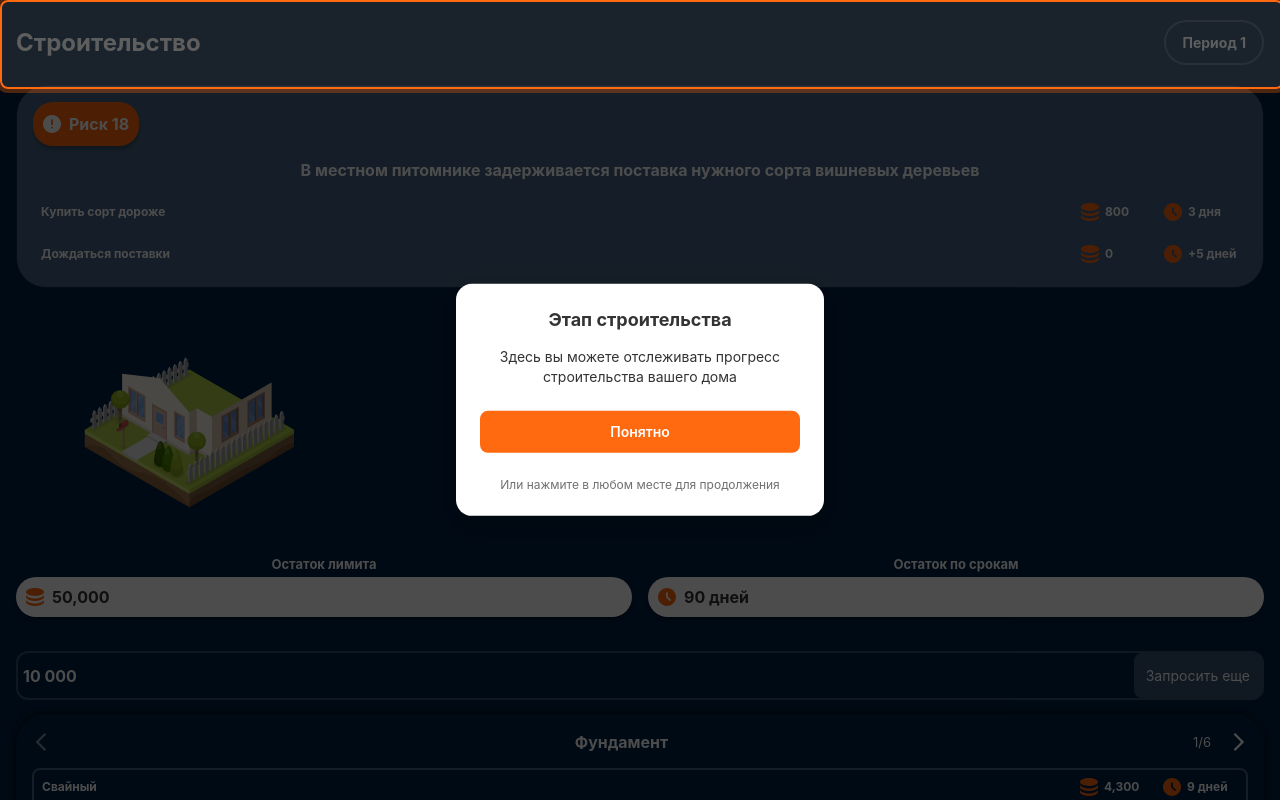
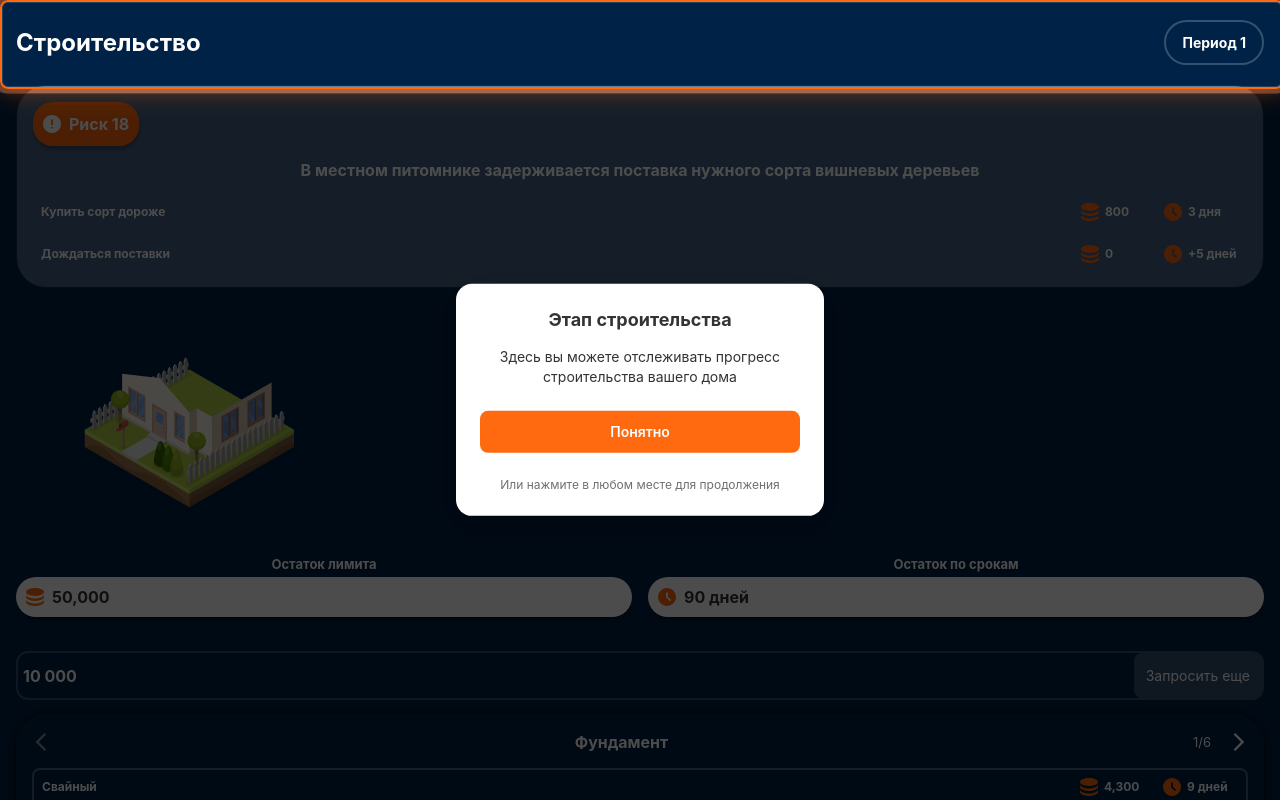
Before and after one commit to gorohovAv/house, a React (Vite) app in the folder house-app/: page /construction in a window 1280 px wide. Built offline with nearby package versions, Linux system fonts and the light colour scheme.

Commit message:
подсветка в турах

```diff
--- a/house-app/src/components/TourOverlay.css
+++ b/house-app/src/components/TourOverlay.css
@@ -17,15 +17,104 @@
   background: rgba(0, 0, 0, 0.7);
   pointer-events: auto;
   cursor: pointer;
+  /* Создаем дырку для подсвечиваемого элемента */
+  clip-path: polygon(
+    0% 0%,
+    0% 100%,
+    100% 100%,
+    100% 0%
+  );
+  transition: clip-path 0.4s cubic-bezier(0.4, 0, 0.2, 1);
+  animation: tourBackdropFadeIn 0.3s ease-out;
+}
+
+.tour-backdrop.with-highlight {
+  /* Дырка будет создана динамически через inline стили */
+  clip-path: polygon(
+    0% 0%,
+    0% 100%,
+    100% 100%,
+    100% 0%
+  );
+  animation: tourBackdropHighlightIn 0.5s cubic-bezier(0.4, 0, 0.2, 1);
+}
+
+@keyframes tourBackdropFadeIn {
+  from {
+    opacity: 0;
+  }
+  to {
+    opacity: 1;
+  }
+}
+
+@keyframes tourBackdropHighlightIn {
+  0% {
+    opacity: 0;
+    clip-path: polygon(0% 0%, 0% 100%, 100% 100%, 100% 0%);
+  }
+  50% {
+    opacity: 0.5;
+  }
+  100% {
+    opacity: 1;
+    /* clip-path будет установлен динамически */
+  }
 }
 
 .tour-highlight {
   position: absolute;
-  background: rgba(255, 255, 255, 0.1);
+  background: transparent;
   border: 2px solid var(--color-button-primary);
   border-radius: 8px;
   pointer-events: none;
-  box-shadow: 0 0 0 4px rgba(255, 105, 16, 0.3);
+  box-shadow:
+    0 0 0 4px rgba(255, 105, 16, 0.3),
+    0 0 20px rgba(255, 105, 16, 0.4),
+    inset 0 0 0 1px rgba(255, 255, 255, 0.1);
+  z-index: 1;
+  animation:
+    tourHighlightAppear 0.6s cubic-bezier(0.4, 0, 0.2, 1),
+    tourHighlightPulse 2s ease-in-out infinite 0.6s;
+  transform-origin: center;
+}
+
+@keyframes tourHighlightAppear {
+  0% {
+    opacity: 0;
+    transform: scale(0.8);
+    box-shadow:
+      0 0 0 0px rgba(255, 105, 16, 0),
+      0 0 0px rgba(255, 105, 16, 0),
+      inset 0 0 0 0px rgba(255, 255, 255, 0);
+  }
+  50% {
+    opacity: 0.7;
+    transform: scale(1.05);
+  }
+  100% {
+    opacity: 1;
+    transform: scale(1);
+    box-shadow:
+      0 0 0 4px rgba(255, 105, 16, 0.3),
+      0 0 20px rgba(255, 105, 16, 0.4),
+      inset 0 0 0 1px rgba(255, 255, 255, 0.1);
+  }
+}
+
+@keyframes tourHighlightPulse {
+  0%, 100% {
+    box-shadow:
+      0 0 0 4px rgba(255, 105, 16, 0.3),
+      0 0 20px rgba(255, 105, 16, 0.4),
+      inset 0 0 0 1px rgba(255, 255, 255, 0.1);
+  }
+  50% {
+    box-shadow:
+      0 0 0 6px rgba(255, 105, 16, 0.5),
+      0 0 30px rgba(255, 105, 16, 0.6),
+      inset 0 0 0 1px rgba(255, 255, 255, 0.2);
+  }
 }
 
 .tour-modal {
--- a/house-app/src/components/TourOverlay.tsx
+++ b/house-app/src/components/TourOverlay.tsx
@@ -188,6 +188,37 @@ const TourOverlay: React.FC<TourOverlayProps> = ({ children }) => {
     }
   }
 
+  const getBackdropClipPath = () => {
+    if (!elementPosition) {
+      return 'polygon(0% 0%, 0% 100%, 100% 100%, 100% 0%)'
+    }
+
+    const { top, left, width, height } = elementPosition
+    const viewportWidth = window.innerWidth
+    const viewportHeight = window.innerHeight
+
+    // Добавляем отступы для более плавного перехода
+    const padding = 8
+    const x1 = Math.max(0, left - padding) / viewportWidth * 100
+    const y1 = Math.max(0, top - padding) / viewportHeight * 100
+    const x2 = Math.min(100, (left + width + padding) / viewportWidth * 100)
+    const y2 = Math.min(100, (top + height + padding) / viewportHeight * 100)
+
+    // Создаем полигон с дыркой для элемента
+    return `polygon(
+      0% 0%,
+      0% 100%,
+      ${x1}% 100%,
+      ${x1}% ${y1}%,
+      ${x2}% ${y1}%,
+      ${x2}% ${y2}%,
+      ${x1}% ${y2}%,
+      ${x1}% 100%,
+      100% 100%,
+      100% 0%
+    )`
+  }
+
   const getTooltipPosition = () => {
     if (!elementPosition || !currentStepConfig) return {}
 
@@ -330,9 +361,12 @@ const TourOverlay: React.FC<TourOverlayProps> = ({ children }) => {
       {children}
       {createPortal(
         <div className="tour-overlay" ref={overlayRef}>
-          {/* Подсветка фона с обработчиком клика */}
+          {/* Подсветка фона с обработчиком клика и дыркой для элемента */}
           <div
-            className="tour-backdrop"
+            className={`tour-backdrop ${elementPosition ? 'with-highlight' : ''}`}
+            style={{
+              clipPath: getBackdropClipPath()
+            }}
             onClick={handleOverlayClick}
           />
 
```
